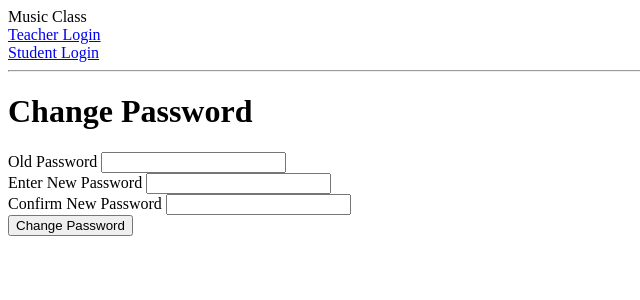
After one commit to agbarker/Hackbright-Project, a Flask app: page /change-password in a window 1280 px wide. The commit adds this page. Shown: the top 300 px of the page, without its empty margins (0-640 px from the left). Run offline with Flask 2, Linux system fonts and the light colour scheme.

Commit message:
Added change password functionality.

```diff
--- a/server.py
+++ b/server.py
@@ -5,7 +5,7 @@ from jinja2 import StrictUndefined
 from flask import Flask, render_template, request, flash, redirect, session
 from flask_debugtoolbar import DebugToolbarExtension
 
-from model import connect_to_db, db, Teacher, Classroom, Student, Group, StudentGroup, Music, ListeningSurvey, GroupSurvey, ClassroomSurvey, StudentSurvey
+from model import connect_to_db, db, Teacher, Classroom, Student, Group, StudentGroup, Music, ListeningSurvey, GroupSurvey, ClassroomSurvey, StudentSurvey, Instrument, InstrumentType, ClassroomInstrumentType
 
 
 app = Flask(__name__)
@@ -225,6 +225,73 @@ def teacher_detail(teacher_id):
     return render_template("teacher_profile.html", teacher=teacher)
 
 
+@app.route("/change-password", methods=['GET'])
+def change_password_form():
+    """Displays change password form."""
+
+    return render_template("change_password.html")
+
+
+@app.route("/change-password", methods=['POST'])
+def change_password():
+    """Allows user to change password after confirmation."""
+
+    #get variables from form
+    old_password = request.form["old_password"]
+    new_password1 = request.form["new_password1"]
+    new_password2 = request.form["new_password2"]
+
+    #check that newpassword1 == new password2
+    if new_password1 != new_password2:
+        flash("New password does not match confirmation, try again.")
+        return redirect("/change-password")
+
+    #querys for building dictionary
+    # teacher_query = Teacher.query.filter_by(teacher_id=session["teacher_id"])
+    # student_query = Student.query.filter_by(student_id=session["student_id"])
+
+    #dictionary with objects and ids
+    # id_check = {"teacher_id": Teacher.query.get(session["teacher_id"]), "student_id": Student.query.get(session["student_id"])}
+
+    if "teacher_id" in session:
+        user = Teacher.query.get(session["teacher_id"])
+    else:
+        user = Student.query.get(session["student_id"])
+
+    if user.password == old_password:
+        user.password = new_password1
+        db.session.commit()
+        flash("Password successfully changed!")
+        return redirect("/")
+    else:
+        flash("Current password incorrect, please try again.")
+        return redirect("/change-password")
+
+    #check that old password is correct
+    #reset attribute
+
+    # if "teacher_id" in session:
+    #     teacher = Teacher.query.get(session["teacher_id"])
+    #     if teacher.password == old_password:
+    #         teacher.password = new_password1
+    #         flash("Password successfully changed!")
+    #         return redirect("/")
+    #     else:
+    #         flash("Current password incorrect, please try again.")
+    #         return redirect("/change_password")
+    # else:
+    #     student = Student.query.get(session["student_id"])
+    #     if student.password == old_password:
+    #         student.password = new_password1
+    #         flash("Password successfully changed!")
+    #         return redirect("/")
+    #     else:
+    #         flash("Current password incorrect, please try again.")
+    #         return redirect("/change_password")
+
+
+
+
 if __name__ == "__main__":
     # We have to set debug=True here, since it has to be True at the point
     # that we invoke the DebugToolbarExtension
--- a/templates/base.html
+++ b/templates/base.html
@@ -5,7 +5,7 @@
 </head>
 <body>
 
-Music Class<br
+Music Class<br>
 
 {% if "student_id" in session %}
   <a href="/logout">Logout</a>
--- /dev/null
+++ b/templates/change_password.html
@@ -0,0 +1,37 @@
+{% extends 'base.html' %}
+{% block content %}
+<div class="well spaced" style="width:40%;">
+<h1>Change Password</h1>
+
+<form action="/change-password" method="POST">
+
+    <div class="form-group">
+    <label>
+        Old Password
+        <input type="password" name="old_password" class="form-control">
+    </label>
+  </div>
+
+  <div class="form-group">
+    <label>
+        Enter New Password
+        <input type="password" name="new_password1" class="form-control">
+    </label>
+  </div>
+
+  <div class="form-group">
+    <label>
+        Confirm New Password
+        <input type="password" name="new_password2" class="form-control">
+    </label>
+  </div>
+
+
+
+  <div class="form-group">
+    <input type="submit" value="Change Password" class="btn btn-danger">
+  </div>
+
+</form>
+</div>
+{% endblock %}
```
